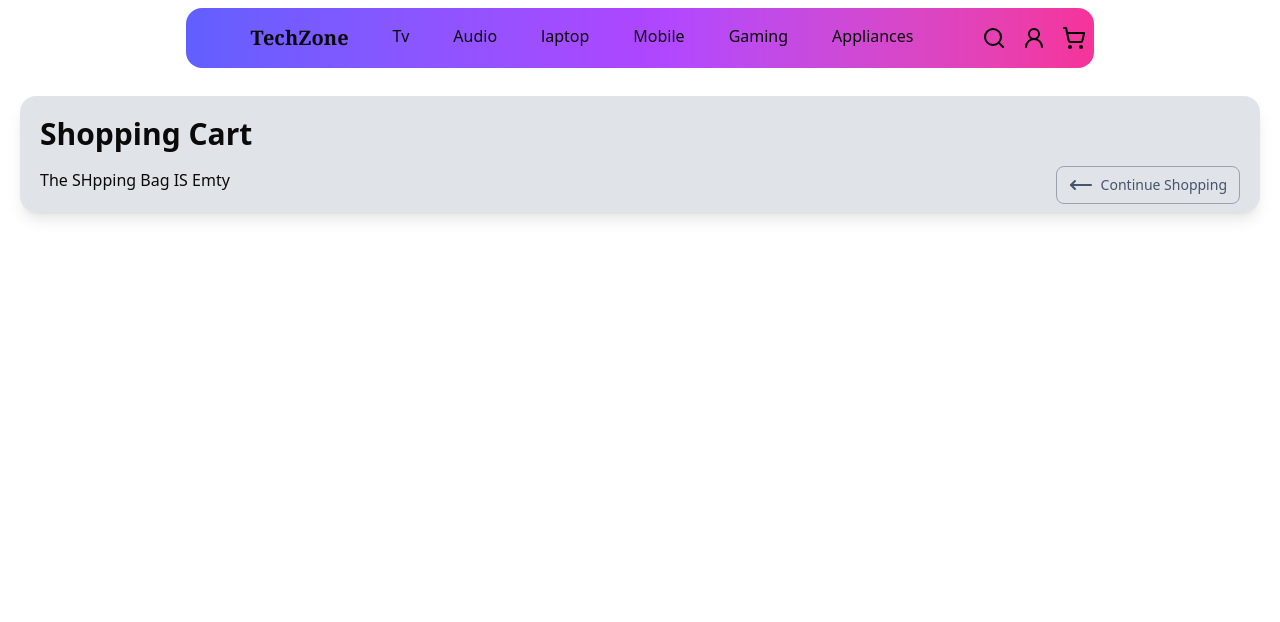
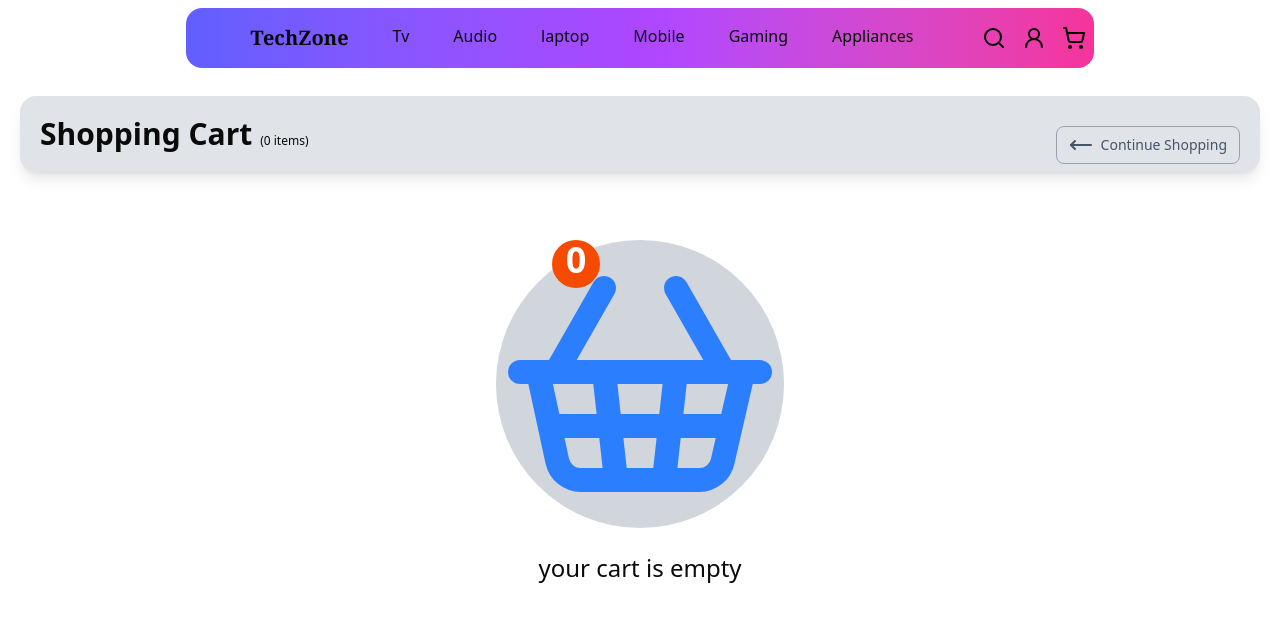
Before and after one commit to mrejo11/Ecommerce-Store, a Next.js app: page /Cart in a window 1280 px wide. Shown: the top 622 px of the page. Built offline with nearby package versions, Linux system fonts and the light colour scheme.

Commit message:
primaryCartList

```diff
--- a/src/app/Cart/page.tsx
+++ b/src/app/Cart/page.tsx
@@ -1,40 +1,49 @@
-'use client'
+"use client";
 import { useRouter } from "next/navigation";
-import { MoveLeft } from "lucide-react";
+import { MoveLeft, ShoppingBasket } from "lucide-react";
 import { useSelector } from "react-redux";
 import { RootState } from "@/store/store";
+import CartList from '../components/CartList'
+
+export default function Cart() {
+  // catch arry of product that add to cart state in the product modal component
+  const cart = useSelector((state: RootState) => state.productModal.cart);
+  const router = useRouter();
 
 
+  const handleClick = () => {
+    router.push("/");
+  };
 
-
-
-export default function Cart() {
-
-  // catch arry of product that add to cart state in the product modal component
-  const cart=useSelector((state:RootState)=>state.productModal.cart)
-  const router=useRouter()
-
-
-
-
-const handleClick=()=>{
-    router.push("/")
-  }
 
   return (
     <div className="relative container mx-auto p-5">
       <div className="w-full p-5 bg-gray-400/30 backdrop-blur-lg rounded-2xl shadow-lg flex flex-col gap-4">
-    <h1 className="text-3xl font-bold">Shopping Cart</h1>
-    <button className="flex items-center gap-2 self-start border border-gray-400 px-3 py-1.5 text-sm text-slate-600 font-medium hover:border-black rounded-md transition-colors md:absolute md:right-5 md:bottom-2 cursor-pointer"
+        <h1 className="text-3xl font-bold">
+          Shopping Cart{" "}
+          <span className="text-xs font-medium">({cart.length} items)</span>
+        </h1>
+        <button
+          className="flex items-center gap-2 self-start border border-gray-400 px-3 py-1.5 text-sm text-slate-600 font-medium hover:border-black rounded-md transition-colors md:absolute md:right-5 md:bottom-2 cursor-pointer"
           onClick={handleClick}
         >
           <MoveLeft />
           <span className="hidden md:block">Continue Shopping</span>
         </button>
-    {cart.length===0?(<p>The SHpping Bag IS Emty</p>) :(
-      cart.map((product)=>{
-        return <div key={product.id}>{product.title}</div>
-      })
+      </div>
+      <div className="">
+        {cart.length === 0 ? (
+          <div className="flex items-center justify-center h-[60vh]">
+            <div className="flex flex-col items-center text-2xl">
+              <ShoppingBasket className="mb-6 w-72 h-72 bg-gray-300 text-blue-500 rounded-full" />
+              <span className="absolute flex justify-center -translate-x-16 w-12 h-12 bg-orange-600  rounded-full text-white  font-bold text-4xl ">
+                0
+              </span>
+              <p>your cart is empty</p>
+            </div>
+          </div>
+        ) : (
+         <CartList/>
         )}
       </div>
     </div>
--- /dev/null
+++ b/src/app/components/CartList.tsx
@@ -0,0 +1,58 @@
+"use client";
+import { useSelector, useDispatch } from "react-redux";
+import { RootState, AppDispatch } from "@/store/store";
+import { removeCart } from "@/store/modalSlice";
+import { Product } from "@/type";
+// import { useState } from "react";
+import Image from "next/image";
+export default function CartList() {
+  const cart = useSelector((state: RootState) => state.productModal.cart);
+  const dispatch = useDispatch<AppDispatch>();
+// const [count,setCount]=useState(0)
+
+  const handleRemoveCart = (product: Product) => {
+    dispatch(removeCart(product));
+  };
+
+//   const handleClick=()=>{
+//     setCount(count+1)
+//   }
+
+return (
+    <div className="flex flex-col md:flex-row w-full max-w-3xl mt-6 gap-4">
+      <div className="flex-1">
+        {cart.map((product) => (
+          <div
+            key={product.id}
+            className="flex justify-between items-center text-left p-2 shadow-lg bg-gray-200 rounded-xl mb-4"
+          >
+            <span>
+              <Image
+                src={product.image}
+                alt="productPicture"
+                width={100}
+                height={100}
+              />
+            </span>
+            <div>
+              <span className="font-bold">
+                {product.title.slice(0, 50)}
+              </span>
+              <p className="text-gray-500">color: {product.color}</p>
+              <p className="text-gray-500">price: ${product.price}</p>
+            </div>
+            <button
+              onClick={() => handleRemoveCart(product)}
+              className="border p-2 text-white bg-red-500 rounded-lg hover:bg-red-700 font-medium cursor-pointer"
+            >
+              Delete
+            </button>
+          </div>
+        ))}
+      </div>
+      <div className="flex">
+        Order Summary
+      </div>
+    </div>
+  );
+}
--- a/src/store/modalSlice.ts
+++ b/src/store/modalSlice.ts
@@ -1,47 +1,55 @@
-import { createSlice,PayloadAction } from "@reduxjs/toolkit";
+import { createSlice, PayloadAction } from "@reduxjs/toolkit";
 import { Product } from "@/type";
 
-// تابع برای گرفتن سبد خرید از localStorage
+//for save arrys of product  in to cart page
 const loadCartFromStorage = (): Product[] => {
-    if (typeof window !== "undefined") { // چک کردن اینکه توی مرورگر هستیم
-      const savedCart = localStorage.getItem("cart");
-      return savedCart ? JSON.parse(savedCart) : [];
+    if (typeof window !== "undefined") { //check if windows open in browser
+        const savedCart = localStorage.getItem("cart");
+        return savedCart ? JSON.parse(savedCart) : [];
     }
     return [];
-  };
-interface ProductModalState{
-    isOpen:boolean;
-    selectedProduct:Product|null;
-    cart:Product[];
+};
+interface ProductModalState {
+    isOpen: boolean;
+    selectedProduct: Product | null;
+    cart: Product[];
 
 }
-const initialState:ProductModalState={
-    isOpen:false,
-    selectedProduct:null,
-    cart:loadCartFromStorage(),
+const initialState: ProductModalState = {
+    isOpen: false,
+    selectedProduct: null,
+    cart: loadCartFromStorage(),
 }
 
-export const ProductModalsSlice=createSlice({
-    name:"productModal",
+export const ProductModalsSlice = createSlice({
+    name: "productModal",
     initialState,
-    reducers:{
+    reducers: {
         //open modal and selected product
-        openModal(state,action:PayloadAction<Product>){
-            state.isOpen=true;
-            state.selectedProduct=action.payload;
+        openModal(state, action: PayloadAction<Product>) {
+            state.isOpen = true;
+            state.selectedProduct = action.payload;
         },
         //close modal and reset cart
-        closeModal(state){
-            state.isOpen=false
-            state.selectedProduct=null
+        closeModal(state) {
+            state.isOpen = false
+            state.selectedProduct = null
         },
         //add product to buy basket
-        addToCart(state,action:PayloadAction<Product>){
+        addToCart(state, action: PayloadAction<Product>) {
             state.cart.push(action.payload)
+            //save product data after add product data in shopping cart
             localStorage.setItem("cart", JSON.stringify(state.cart));
         },
+        removeCart(state, action: PayloadAction<Product>) {
+            state.cart = state.cart.filter((product) => {// bayad asighn konim ta arrayeh beroz beshe
+                return product.id !== action.payload.id
+            })
+            //save new arry in localstorage
+            localStorage.setItem("cart", JSON.stringify(state.cart));
+        }
     }
 })
 
-export const {openModal,closeModal,addToCart}=ProductModalsSlice.actions;
-export const ProductModalReducer=ProductModalsSlice.reducer;
+export const { openModal, closeModal, addToCart, removeCart } = ProductModalsSlice.actions;
+export const ProductModalReducer = ProductModalsSlice.reducer;
--- /dev/null
+++ b/tailwind.config.js
@@ -0,0 +1,10 @@
+module.exports = {
+    theme: {
+      extend: {
+        dropShadow: {
+          'md': '0 4px 6px rgba(0, 0, 0, 0.1)', // سایه متوسط
+          'lg': '0 10px 15px rgba(0, 0, 0, 0.2)', // سایه قوی‌تر
+        },
+      },
+    },
+  };
```
Lines whose indentation alone changed are shown as unchanged.
